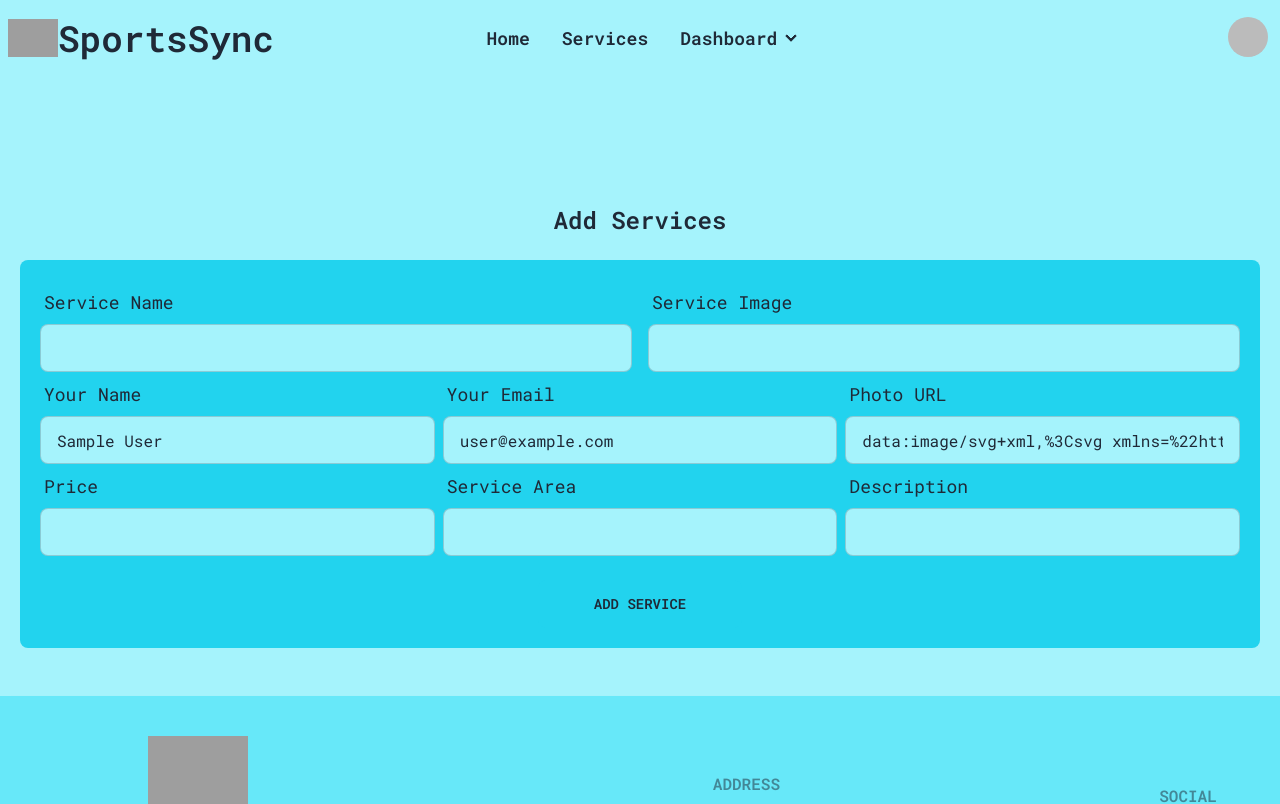
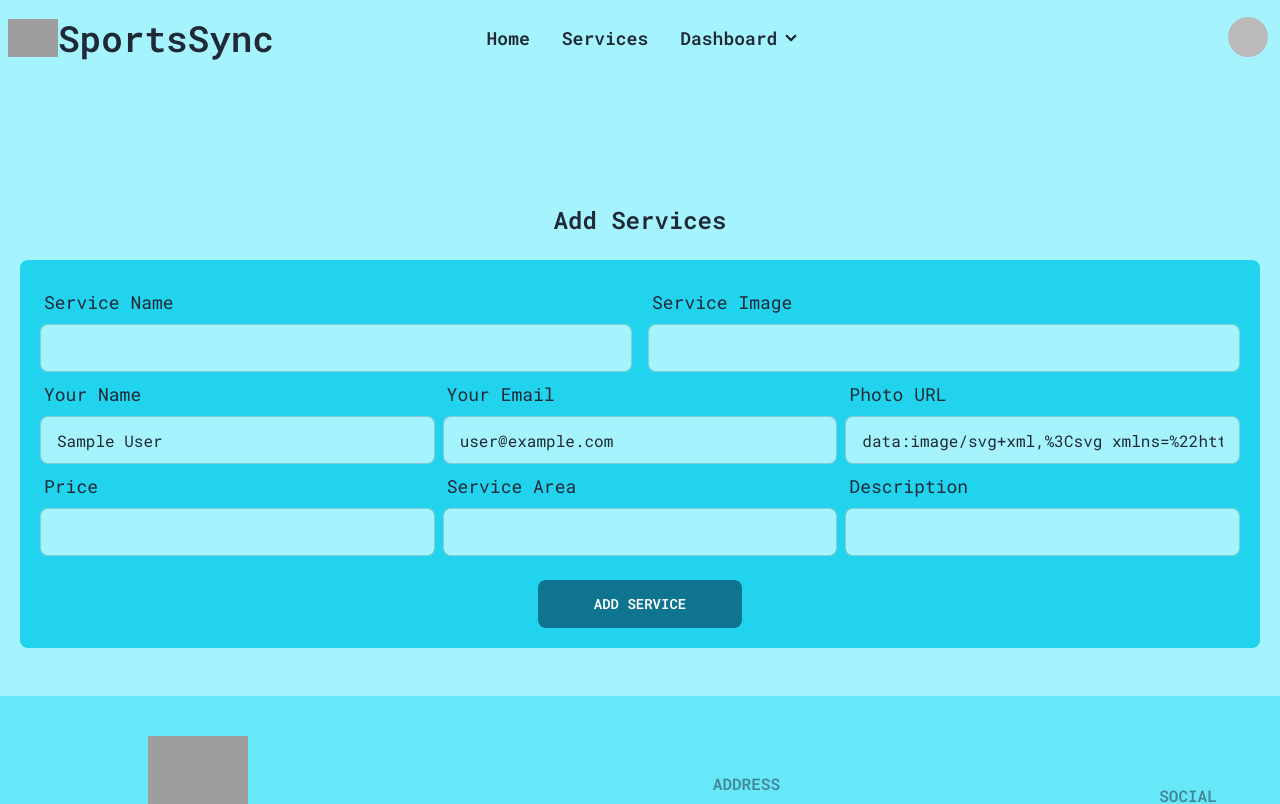
Before and after one commit to nisakib07/sports-sync-client, a React (Vite) app: page /addServices in a window 1280 px wide. Shown: the top 804 px of the page. Built offline with nearby package versions, Linux system fonts and the light colour scheme; no server answers; sample sign-in values are in the browser's storage; grey boxes are pictures that could not be loaded.

Commit message:
Button color updated

```diff
--- a/src/Pages/AddServices/AddServices.jsx
+++ b/src/Pages/AddServices/AddServices.jsx
@@ -159,7 +159,7 @@ const AddServices = () => {
           </div>
           <div className="flex justify-center">
             <button
-              className="btn mt-6 bg-cyan-400 border-0 px-14"
+              className="btn mt-6 bg-cyan-700 text-white border-0 px-14"
               type="submit">
               Add Service
             </button>
```
